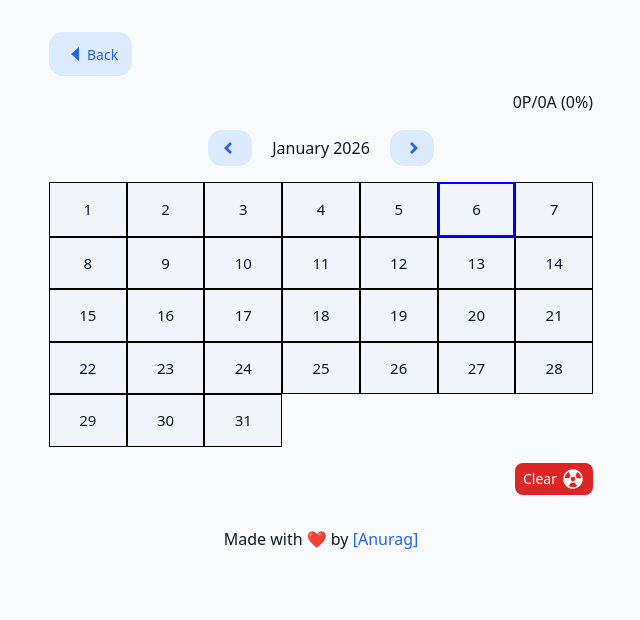
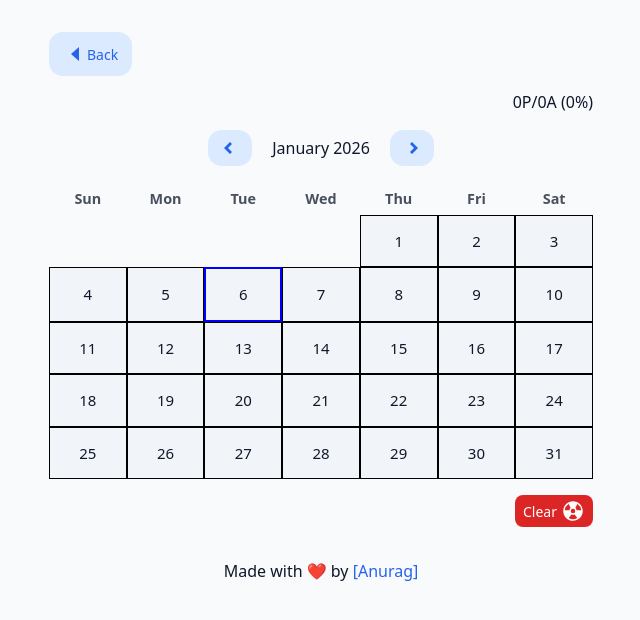
Before and after one commit to theAnuragMishra/myttendance, a SvelteKit app: page /subject/1 in a window 1280 px wide. Shown: the top 620 px of the page, without its empty margins (319-959 px from the left). Built offline with nearby package versions, Linux system fonts and the light colour scheme.

Commit message:
add weekdays to calendar

```diff
--- a/src/routes/global.css
+++ b/src/routes/global.css
@@ -98,16 +98,29 @@ input.primary {
 	border-radius: 0;
 }
 
+.day-cell.blank {
+	background: transparent;
+	cursor: default;
+}
+
 .day-present {
-	background: #dcfce7;
-	color: var(--success);
+	background: #4ade80;
+	/* color: var(--success); */
 	font-weight: 600;
 }
 
 .day-absent {
-	background: #fee2e2;
-	color: var(--danger);
+	background: #f87171;
+	/* color: var(--danger); */
 	font-weight: 600;
+}
+
+.weekday {
+	text-align: center;
+	font-weight: 600;
+	opacity: 0.75;
+	padding: 0.35rem 0;
+	font-size: 0.9rem;
 }
 
 /* DESKTOP */
--- a/src/routes/subject/[id]/+page.svelte
+++ b/src/routes/subject/[id]/+page.svelte
@@ -12,11 +12,11 @@
 	import { resolve } from '$app/paths';
 	import Modal from '$lib/components/Modal.svelte';
 
-	interface DayObj {
+	type CalendarCell = {
 		day: number;
 		date: string;
 		status: string | null;
-	}
+	};
 
 	let subjectId = $state(page.params.id!);
 	let subjectName = $state('');
@@ -25,7 +25,7 @@
 
 	let year = $state(today.getFullYear()),
 		month = $state(today.getMonth() + 1);
-	let days: DayObj[] = $state([]);
+	let days: Array<CalendarCell | null> = $state([]);
 	let present = $state(0);
 	let total = $state(0);
 
@@ -40,11 +40,25 @@
 		records.forEach((r) => (recordMap[r.date] = r.status));
 
 		const daysInMonth = new Date(year, month, 0).getDate();
-		days = Array.from({ length: daysInMonth }, (_, i) => {
-			const day = i + 1;
+
+		const firstDayOfWeek = new Date(year, month - 1, 1).getDay();
+
+		const result: Array<CalendarCell | null> = [];
+
+		for (let i = 0; i < firstDayOfWeek; i++) {
+			result.push(null);
+		}
+
+		for (let day = 1; day <= daysInMonth; day++) {
 			const date = `${year}-${String(month).padStart(2, '0')}-${String(day).padStart(2, '0')}`;
-			return { day, date, status: recordMap[date] || null };
+			result.push({
+				day,
+				date,
+				status: recordMap[date] ?? null
 			});
+		}
+
+		days = result;
 
 		const attendance = await getAttendance(subjectId);
 		present = attendance.present;
@@ -56,7 +70,8 @@
 		await loadCalendar();
 	});
 
-	const toggleAttendance = async (dayObj: DayObj) => {
+	const toggleAttendance = async (dayObj: CalendarCell) => {
+		if (!dayObj || !dayObj.date) return;
 		let newStatus = null;
 		if (dayObj.status === null) newStatus = 'present';
 		else if (dayObj.status === 'present') newStatus = 'absent';
@@ -136,7 +151,17 @@
 	</div>
 
 	<div id="calendar-grid">
-		{#each days as d (d)}
+		<div class="weekday">Sun</div>
+		<div class="weekday">Mon</div>
+		<div class="weekday">Tue</div>
+		<div class="weekday">Wed</div>
+		<div class="weekday">Thu</div>
+		<div class="weekday">Fri</div>
+		<div class="weekday">Sat</div>
+		{#each days as d}
+			{#if !d}
+				<div class="day-cell blank"></div>
+			{:else}
 				<button
 					style={year === today.getFullYear() &&
 					month - 1 === today.getMonth() &&
@@ -152,6 +177,7 @@
 				>
 					{d.day}
 				</button>
+			{/if}
 		{/each}
 	</div>
 	<div class="flex justify-end">
```
Lines whose indentation alone changed are shown as unchanged.
